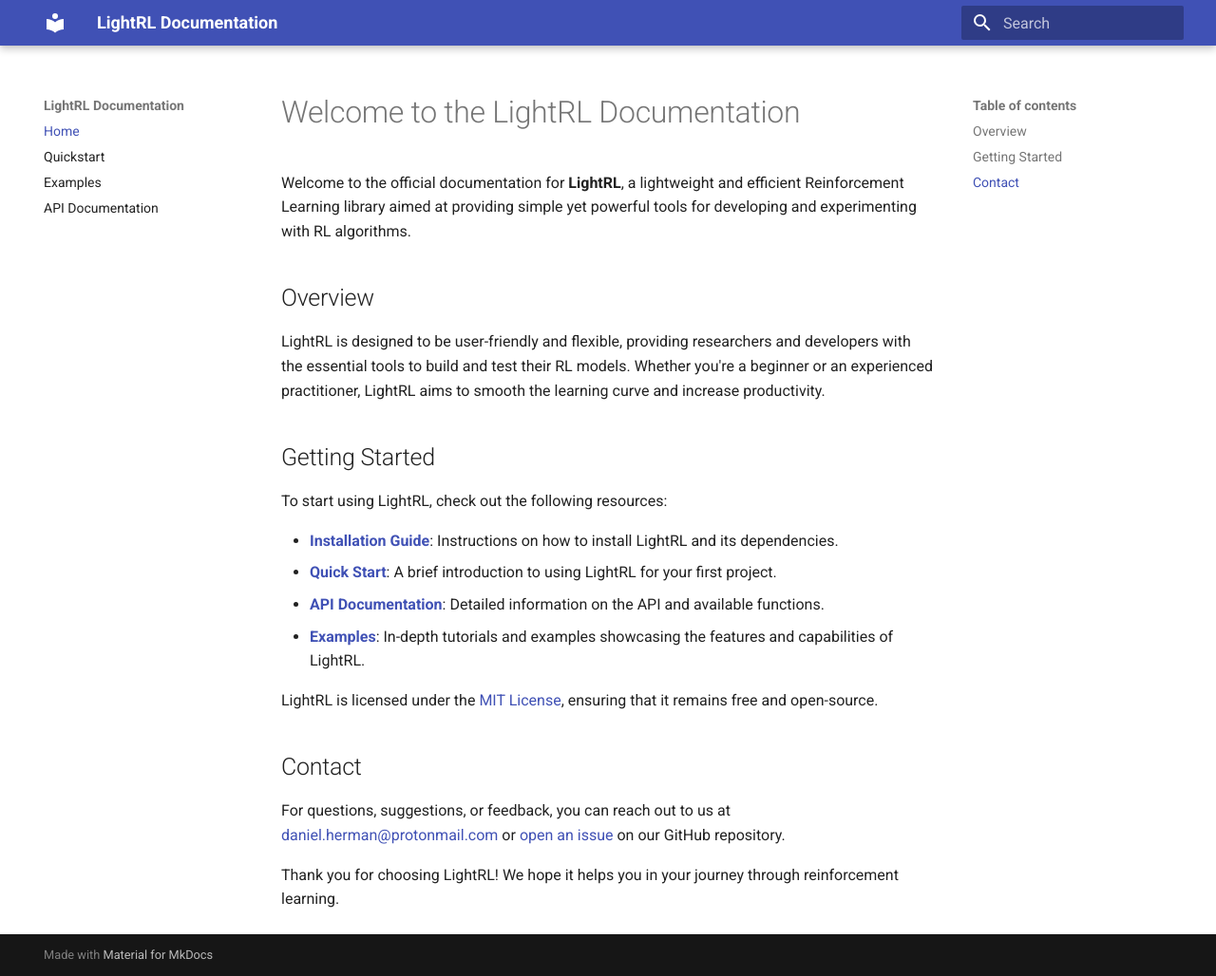
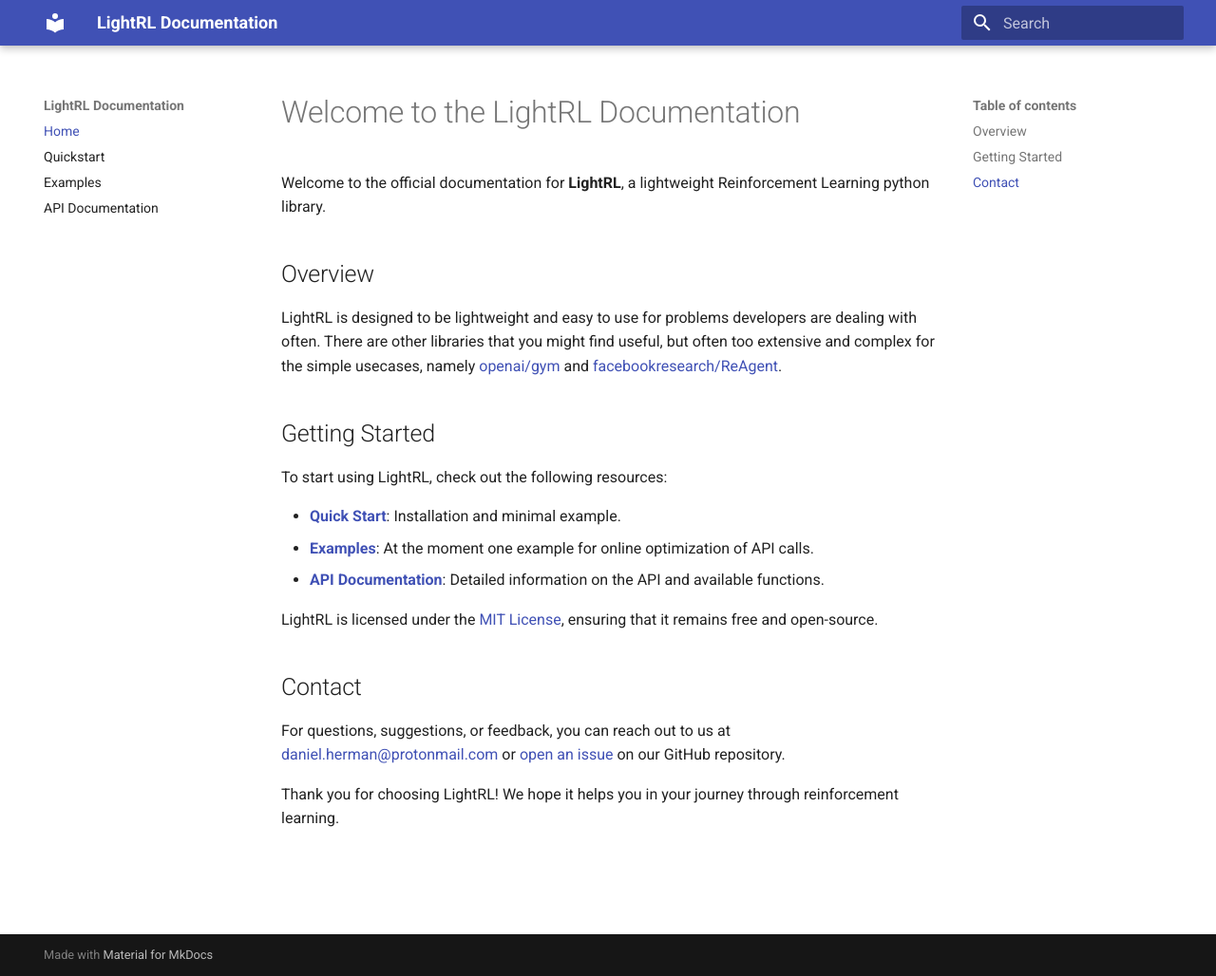
Before and after one commit to detrin/lightrl, an MkDocs documentation site: the page built from docs/index.md, in a window 1280 px wide and 1028 px high. Shown: the whole window at 95% size. Built offline with MkDocs 1.6.1 and Material for MkDocs 9.7.7, drawn with Linux system fonts in a browser that asks for light colours.

Commit message:
Improving docs

```diff
--- a/docs/index.md
+++ b/docs/index.md
@@ -1,19 +1,18 @@
 # Welcome to the LightRL Documentation
 
-Welcome to the official documentation for **LightRL**, a lightweight and efficient Reinforcement Learning library aimed at providing simple yet powerful tools for developing and experimenting with RL algorithms.
+Welcome to the official documentation for **LightRL**, a lightweight Reinforcement Learning python library.
 
 ## Overview
 
-LightRL is designed to be user-friendly and flexible, providing researchers and developers with the essential tools to build and test their RL models. Whether you're a beginner or an experienced practitioner, LightRL aims to smooth the learning curve and increase productivity.
+LightRL is designed to be lightweight and easy to use for problems developers are dealing with often. There are other libraries that you might find useful, but often too extensive and complex for the simple usecases, namely [openai/gym](https://github.com/openai/gym) and [facebookresearch/ReAgent](https://github.com/facebookresearch/ReAgent).
 
 ## Getting Started
 
 To start using LightRL, check out the following resources:
 
-- **[Installation Guide](installation.md)**: Instructions on how to install LightRL and its dependencies.
-- **[Quick Start](quickstart.md)**: A brief introduction to using LightRL for your first project.
+- **[Quick Start](quickstart.md)**: Installation and minimal example.
+- **[Examples](examples.md)**: At the moment one example for online optimization of API calls.
 - **[API Documentation](api.md)**: Detailed information on the API and available functions.
-- **[Examples](examples.md)**: In-depth tutorials and examples showcasing the features and capabilities of LightRL.
 
 LightRL is licensed under the [MIT License](license.md), ensuring that it remains free and open-source.
 
```
